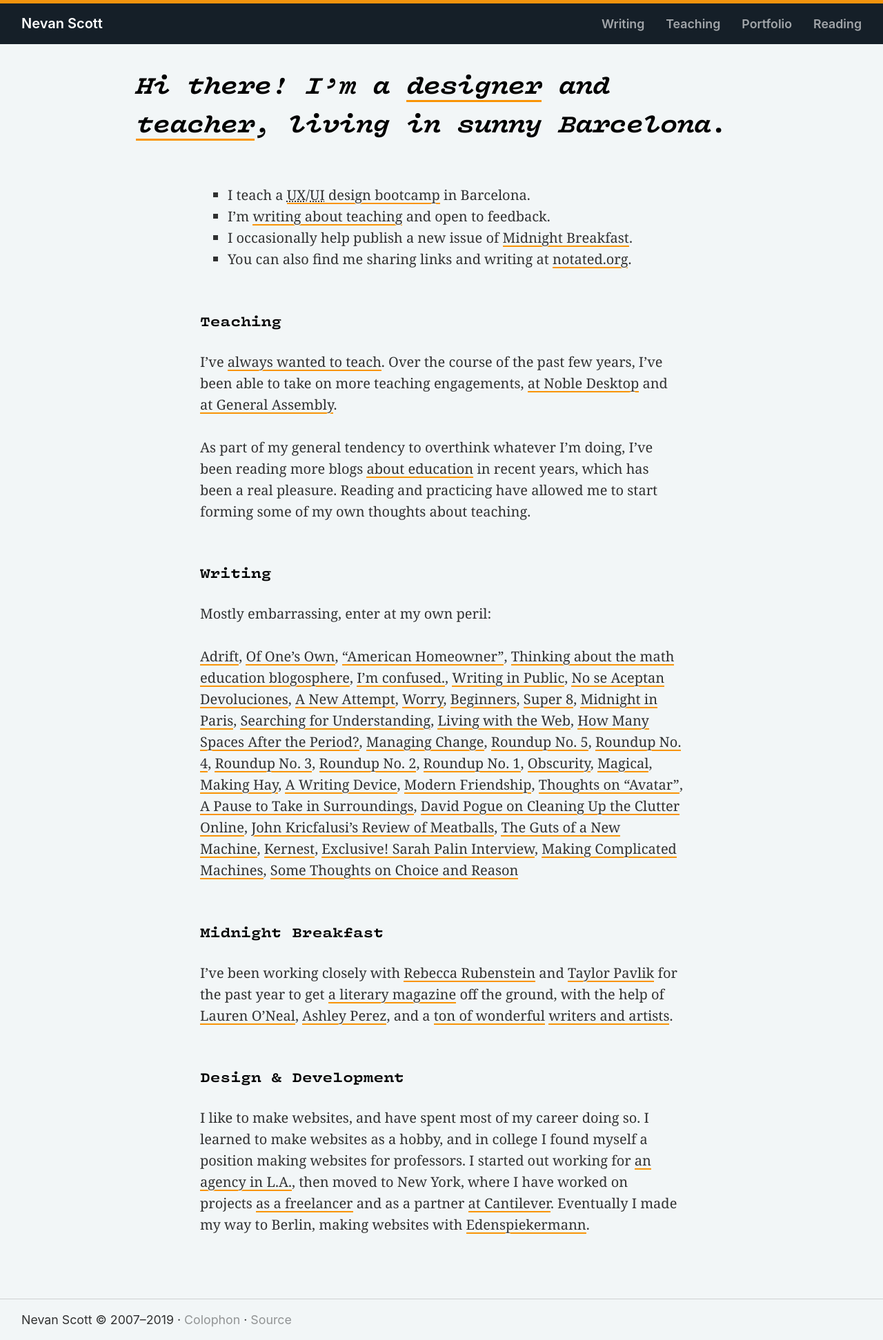
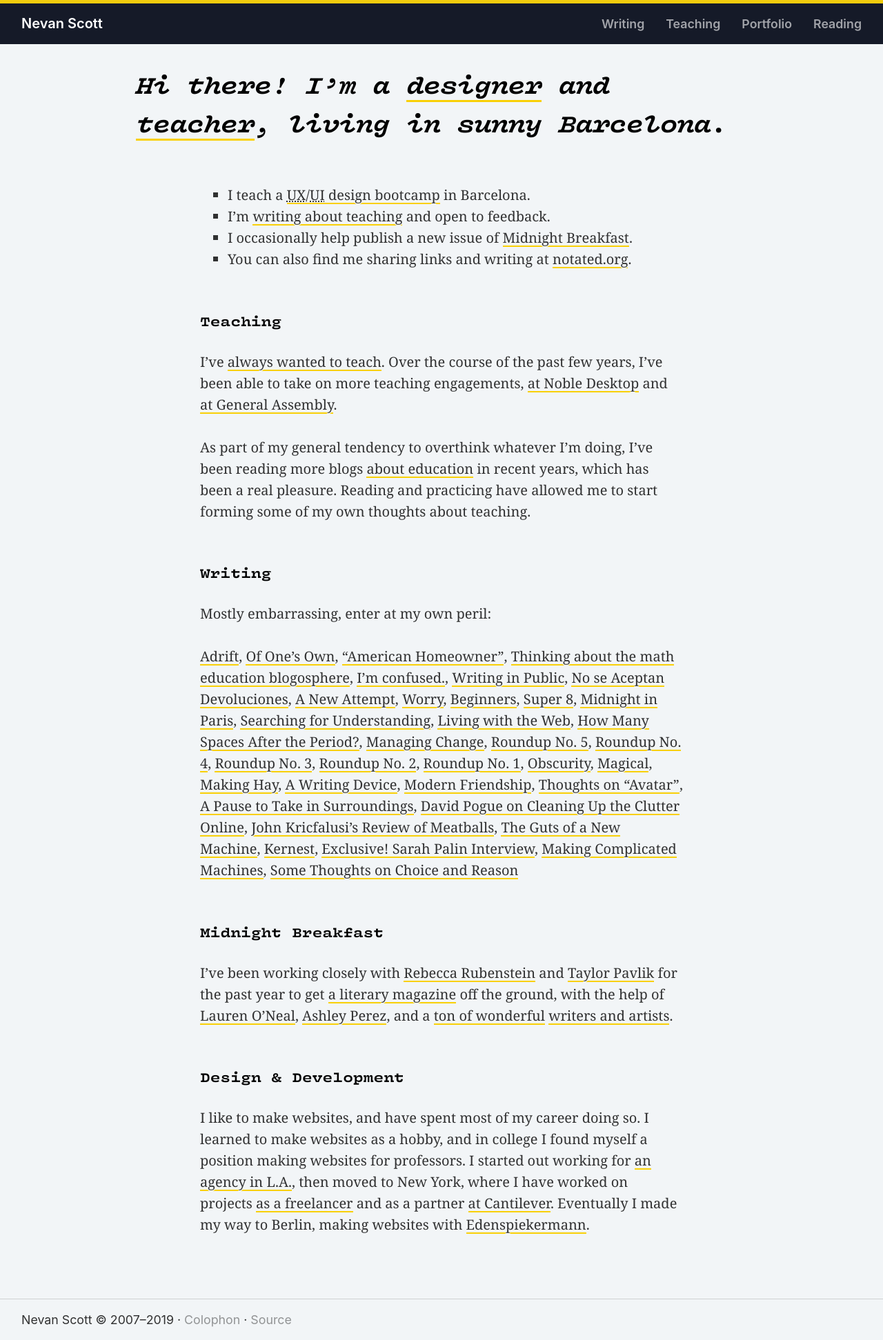
Before and after one commit to nevanscott/nevanscott.github.io, a Jekyll site: the page built from index.md, in a window 1280 px wide. Shown: the whole page at 69% size. Built offline with Jekyll 4.4.1, drawn with Linux system fonts in a browser that asks for light colours; some web fonts are replaced.

Commit message:
Let's just change the color palette for fun

```diff
--- a/_sass/globals/_color.scss
+++ b/_sass/globals/_color.scss
@@ -1,5 +1,5 @@
 $hue-spread: 15;
-$accent-hue: 50;
+$accent-hue: 65;
 $secondary-hue: $accent-hue + 145;
 $accent-hue-100: ($accent-hue - 4 * $hue-spread);
 $accent-hue-200: ($accent-hue - 3 * $hue-spread);
```
